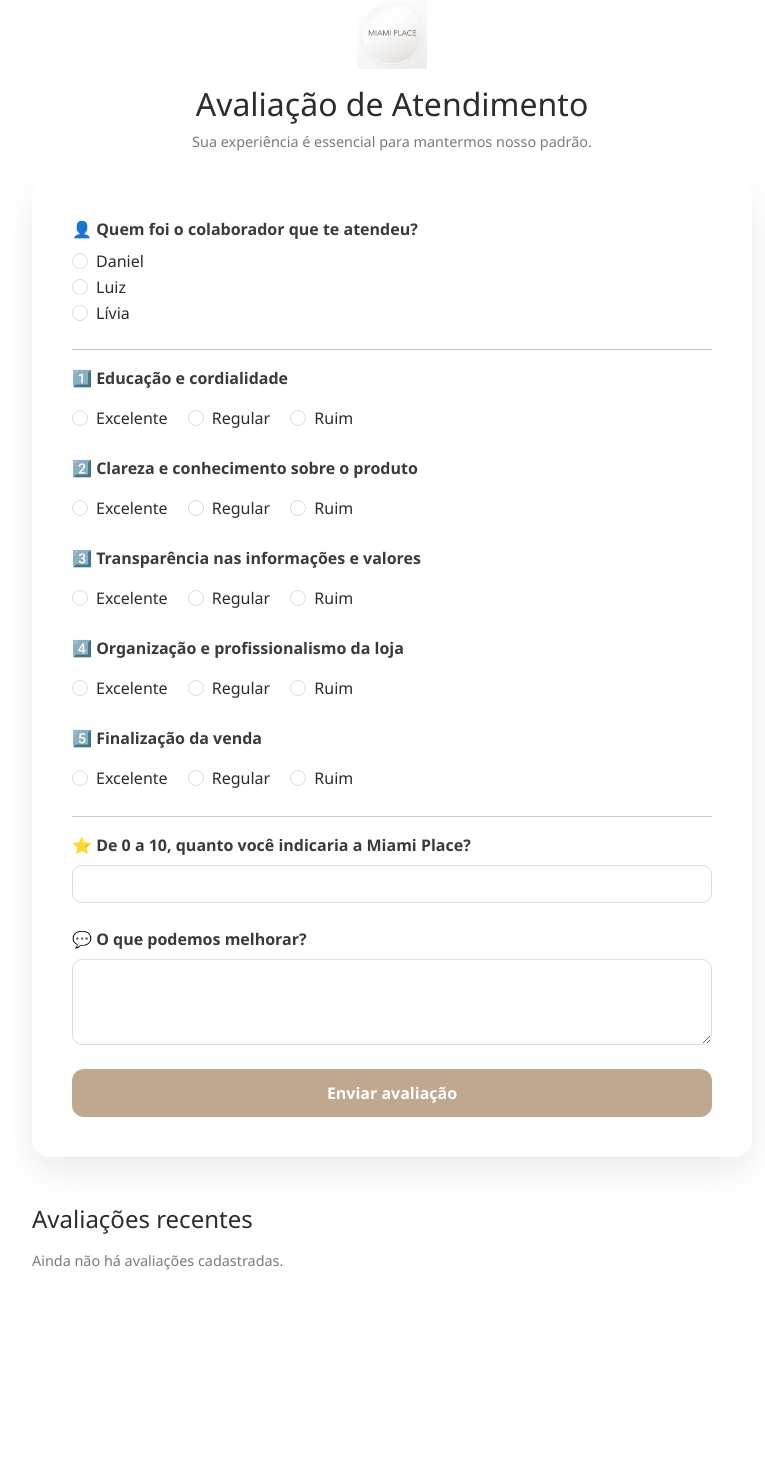
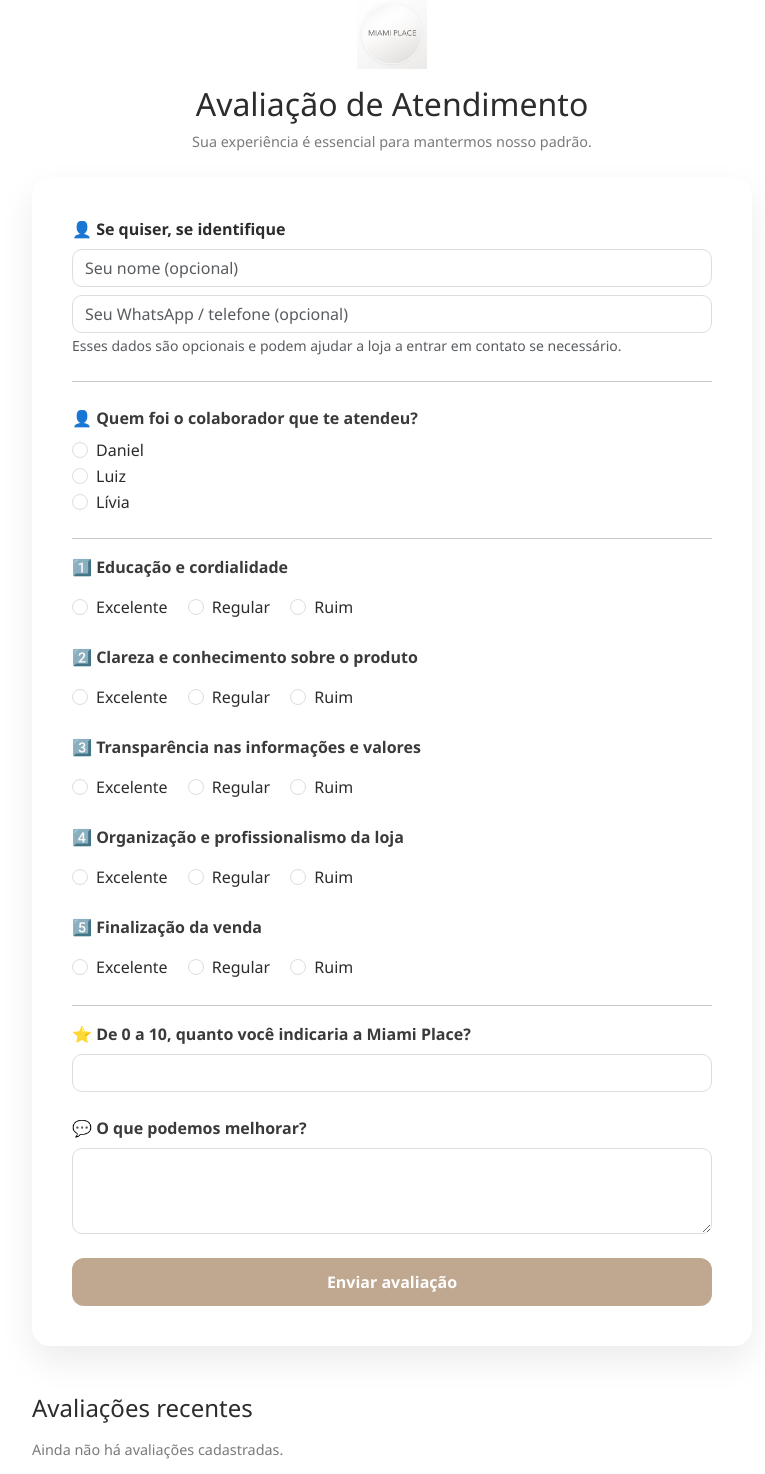
Before and after one commit to julianactopvale/miami-place, a Flask app: page / in a window 1280 px wide. Shown: the part 200-1674 px from the top of the page, without its empty margins (248-1013 px from the left). Before the commit the page ends 1470 px from the top, so only its background shows below. Run offline with Flask 3, Linux system fonts and the light colour scheme.

Commit message:
Adiciona campos nome e telefone do cliente

```diff
--- a/templates/index.html
+++ b/templates/index.html
@@ -101,6 +101,27 @@
                 {% endif %}
 
                 <form method="post">
+                    <div class="mb-4">
+  <label class="form-label fw-semibold">👤 Se quiser, se identifique</label>
+
+  <input
+    type="text"
+    name="nome_cliente"
+    class="form-control mb-2"
+    placeholder="Seu nome (opcional)">
+
+  <input
+    type="tel"
+    name="telefone_cliente"
+    class="form-control"
+    placeholder="Seu WhatsApp / telefone (opcional)">
+
+  <small class="text-muted">
+    Esses dados são opcionais e podem ajudar a loja a entrar em contato se necessário.
+  </small>
+</div>
+
+<hr class="my-4">
 
                     <div class="mb-4">
                         <label class="form-label section-title">
```
